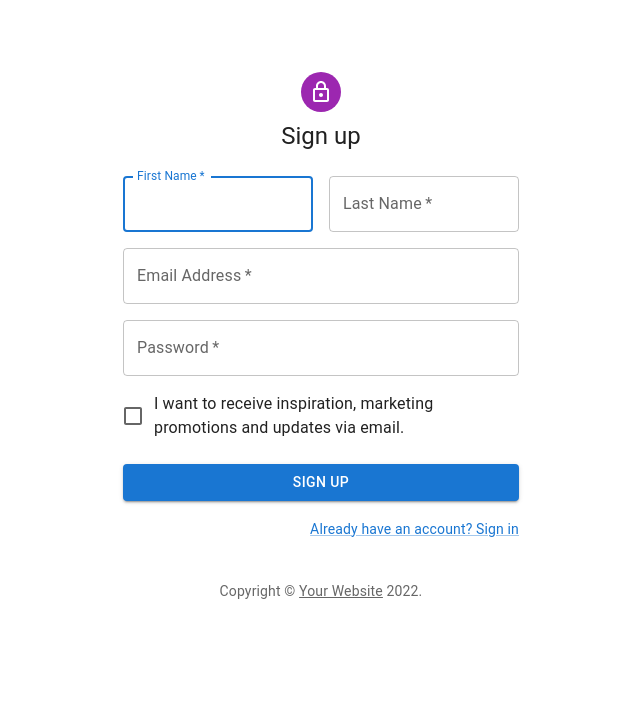
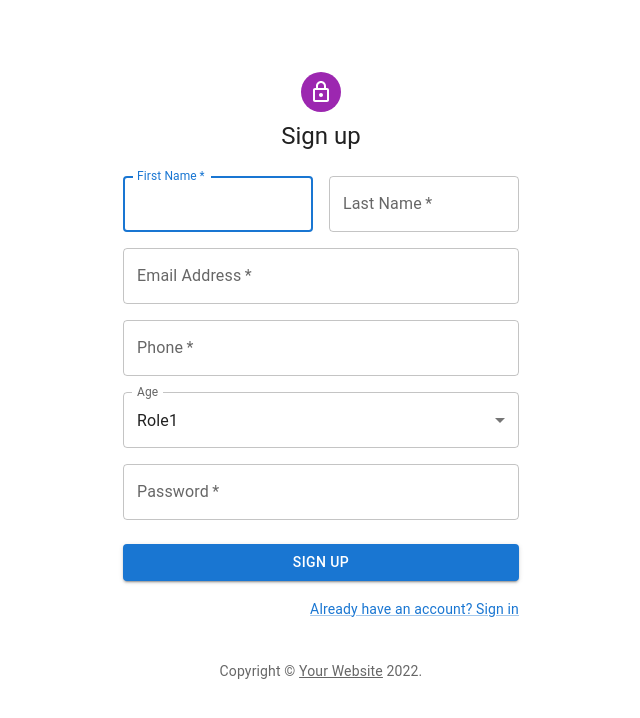
Before and after one commit to SevakMat/Fimetech, a React (Create React App) app: page /sign-up in a window 1280 px wide. Shown: the top 718 px of the page, without its empty margins (319-959 px from the left). Built offline with nearby package versions, Linux system fonts and the light colour scheme; no server answers.

Commit message:
added feld for sign-up

```diff
--- a/src/components/registrationPage/SignUp.tsx
+++ b/src/components/registrationPage/SignUp.tsx
@@ -1,6 +1,6 @@
 
 
-import * as React from 'react';
+import  React, { useState } from 'react';
 import Avatar from '@mui/material/Avatar';
 import Button from '@mui/material/Button';
 import CssBaseline from '@mui/material/CssBaseline';
@@ -18,6 +18,7 @@ import { AppDispatch } from '../../store';
 import { useDispatch } from 'react-redux';
 import { signUpEffect } from '../../store/effects/auth.effects';
 import { useNavigate } from 'react-router-dom';
+import { FormControl, InputLabel, MenuItem, Select } from '@mui/material';
 
 function Copyright(props: any) {
   return (
@@ -34,13 +35,16 @@ function Copyright(props: any) {
 
 const theme = createTheme();
 
-const SignUp = ()=> {
+const SignUp = () => {
   const dispatch: AppDispatch = useDispatch()
   const navigate = useNavigate();
+  const [formRole,setFormRole]= useState<string>()
 
   const handleSubmit = (event: React.FormEvent<HTMLFormElement>) => {
+
     event.preventDefault();
     const data = new FormData(event.currentTarget);
+
     console.log({
       email: data.get('email'),
       password: data.get('password'),
@@ -48,13 +52,17 @@ const SignUp = ()=> {
       LatName: data.get('lastName'),
 
     });
+
+
     dispatch(signUpEffect({
-      email:data.get('email') as string,
-      password:data.get('password')as string,
+      email: data.get('email') as string,
+      password: data.get('password') as string,
       firstName: data.get('firstName') as string,
       lastName: data.get('lastName') as string,
+      phone:data.get("phone") as string,
+      role:formRole as string
     },
-    navigate))
+      navigate))
 
   };
 
@@ -113,6 +121,34 @@ const SignUp = ()=> {
                 <TextField
                   required
                   fullWidth
+                  id="phone"
+                  label="Phone"
+                  name="phone"
+                  autoComplete="phone"
+                />
+              </Grid>
+
+              <Grid item xs={12}>
+                <FormControl fullWidth>
+                  <InputLabel id="demo-simple-select-label">Age</InputLabel>
+                  <Select
+                    labelId="demo-simple-select-label"
+                    id="demo-simple-select"
+                    value={"Role1"}
+                    label="Age"
+                    onChange={(e)=>{setFormRole(e.target.value)}}
+                  >
+                    <MenuItem value={"Role1"}>Role1</MenuItem>
+                    <MenuItem value={"Role2"}>Role2</MenuItem>
+                    <MenuItem value={"Role3"}>Role3</MenuItem>
+                  </Select>
+                </FormControl>
+              </Grid>
+
+              <Grid item xs={12}>
+                <TextField
+                  required
+                  fullWidth
                   name="password"
                   label="Password"
                   type="password"
@@ -120,12 +156,7 @@ const SignUp = ()=> {
                   autoComplete="new-password"
                 />
               </Grid>
-              <Grid item xs={12}>
-                <FormControlLabel
-                  control={<Checkbox value="allowExtraEmails" color="primary" />}
-                  label="I want to receive inspiration, marketing promotions and updates via email."
-                />
-              </Grid>
+
             </Grid>
             <Button
               type="submit"
@@ -150,4 +181,4 @@ const SignUp = ()=> {
   );
 }
 
-export default  SignUp
+export default SignUp
--- a/src/services/types.ts
+++ b/src/services/types.ts
@@ -7,7 +7,10 @@ export interface SignInData{
     firstName:string
     lastName:string
     email:string,
-    password:string
+    password:string,
+    phone:string
+    role:string
+
 }
 export interface RefreshToken{
     refreshToken:string |null,
```
